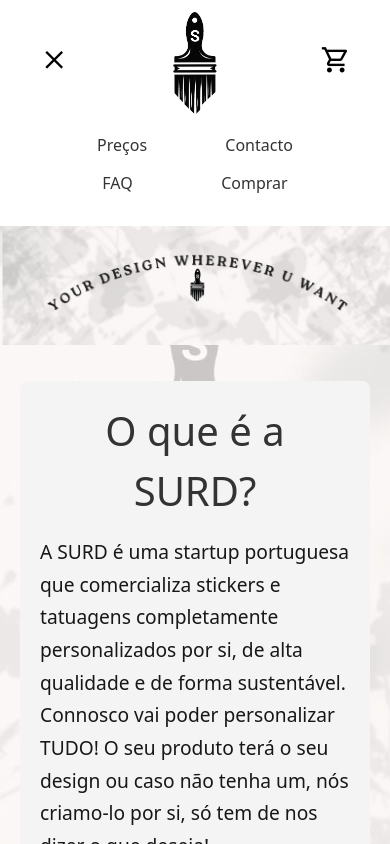
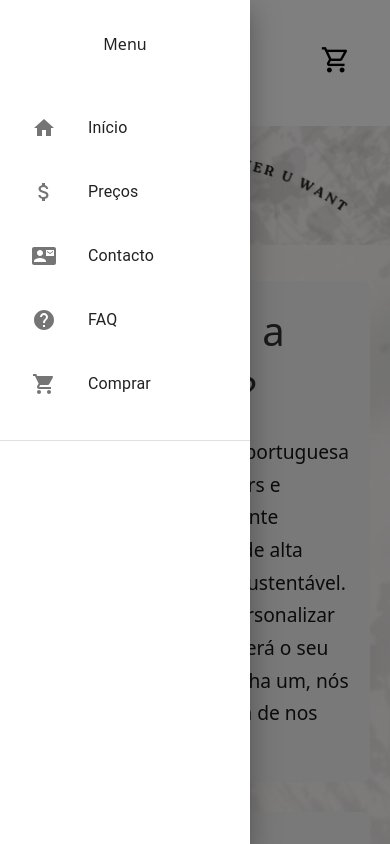
Before and after one commit to AurelioMiranda/surd, a Next.js app: page / in a window 390 px wide. Both pictures are taken after a click on the button "menu". Shown: the top 844 px of the page. Built offline with nearby package versions, Linux system fonts and the light colour scheme.

Commit message:
Nvaigation menu updated
Navigation menu cosmetically updated. Now much better to look at in mobile.

```diff
--- a/package.json
+++ b/package.json
@@ -11,6 +11,7 @@
   "dependencies": {
     "@emotion/react": "^11.14.0",
     "@emotion/styled": "^11.14.0",
+    "@mui/icons-material": "^6.2.0",
     "@mui/material": "^6.2.0",
     "@sendgrid/mail": "^8.1.4",
     "firebase": "^11.0.1",
--- a/src/app/components/Navbar.js
+++ b/src/app/components/Navbar.js
@@ -4,6 +4,12 @@
 import Link from 'next/link';
 import Image from 'next/image';
 import { useState } from 'react';
+import { Drawer, Box, List, ListItem, ListItemButton, ListItemText, ListItemIcon, Divider } from '@mui/material';
+import AttachMoneyIcon from '@mui/icons-material/AttachMoney';
+import HomeIcon from '@mui/icons-material/Home';
+import ContactMailIcon from '@mui/icons-material/ContactMail';
+import HelpIcon from '@mui/icons-material/Help';
+import ShoppingCartIcon from '@mui/icons-material/ShoppingCart';
 import styles from './Navbar.module.css';
 
 const Navbar = () => {
@@ -54,20 +60,65 @@
                 </div>
             </div>
             {/* Dropdown Links */}
-            {isMenuOpen && (
-                <span className={styles.dropdownMenu}>
-                    <div>
-                        <Link href="/precos">Preços</Link>
-                        <Link href="/contacto">Contacto</Link>
-                    </div>
-                    <div>
-                        <Link href="/faq">FAQ</Link>
-                        <Link href="/payment">Comprar</Link>
-                    </div>
-                </span>
-            )
-            }
-        </nav >
+            <Drawer anchor="left" open={isMenuOpen} onClose={() => setIsMenuOpen(false)}>
+                <Box sx={{ width: 250, paddingTop: 2 }} role="presentation" onClick={() => setIsMenuOpen(false)}>
+                    {/* Header Section */}
+                    <Box sx={{ padding: '16px', textAlign: 'center', marginBottom: 2 }}>
+                        <h3>Menu</h3>
+                    </Box>
+
+                    <List>
+                        <ListItem>
+                            <ListItemButton component={Link} href="/">
+                                <ListItemIcon>
+                                    <HomeIcon />
+                                </ListItemIcon>
+                                <ListItemText primary="Início" />
+                            </ListItemButton>
+                        </ListItem>
+
+                        <ListItem>
+                            <ListItemButton component={Link} href="/precos">
+                                <ListItemIcon>
+                                    <AttachMoneyIcon />
+                                </ListItemIcon>
+                                <ListItemText primary="Preços" />
+                            </ListItemButton>
+                        </ListItem>
+
+                        <ListItem>
+                            <ListItemButton component={Link} href="/contacto">
+                                <ListItemIcon>
+                                    <ContactMailIcon />
+                                </ListItemIcon>
+                                <ListItemText primary="Contacto" />
+                            </ListItemButton>
+                        </ListItem>
+
+                        <ListItem>
+                            <ListItemButton component={Link} href="/faq">
+                                <ListItemIcon>
+                                    <HelpIcon />
+                                </ListItemIcon>
+                                <ListItemText primary="FAQ" />
+                            </ListItemButton>
+                        </ListItem>
+
+                        <ListItem>
+                            <ListItemButton component={Link} href="/payment">
+                                <ListItemIcon>
+                                    <ShoppingCartIcon />
+                                </ListItemIcon>
+                                <ListItemText primary="Comprar" />
+                            </ListItemButton>
+                        </ListItem>
+                    </List>
+
+                    <Divider sx={{ marginY: 2 }} />
+
+                </Box>
+            </Drawer>
+        </nav>
     );
 };
 
```
Also changed, not shown: 1 other file (tests, documents, lock files or other folders).
